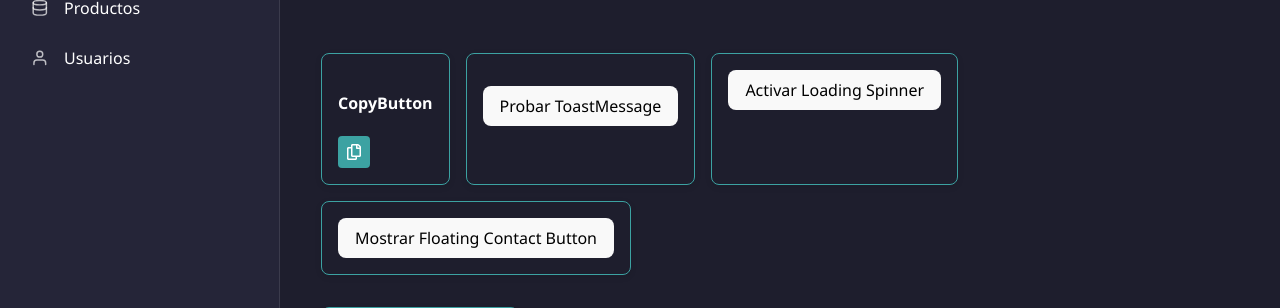
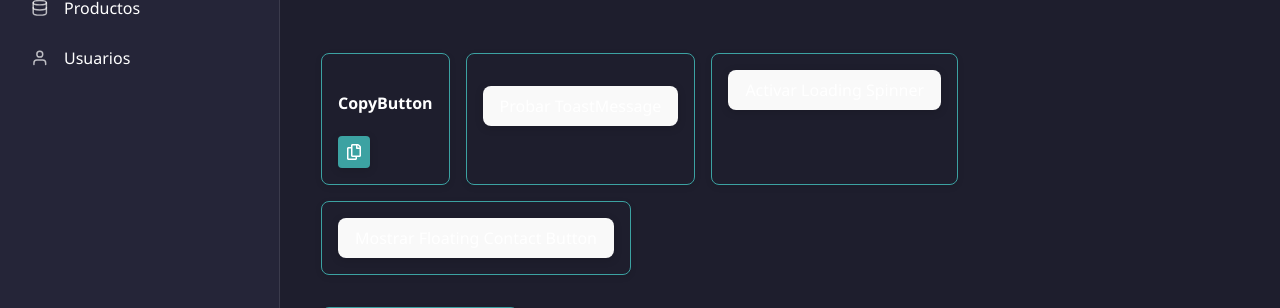
Before and after one commit to juvenilepear/mangobyte-assets, a React (Vite) app: page /dashboard in a window 1280 px wide. Shown: the part 163-471 px from the top of the page. Built offline with nearby package versions, Linux system fonts and the light colour scheme; no server answers; sample sign-in values are in the browser's storage.

Commit message:
color de botones arreglado

```diff
--- a/src/components/Dashboard.css
+++ b/src/components/Dashboard.css
@@ -23,3 +23,23 @@
   margin: 0;
   padding: 0;
 }
+
+button {
+  background-color: var(--color-gray-dark);
+  color: var(--text-color);
+  padding: var(--button-padding);
+  border-radius: var(--button-border-radius);
+  border: none;
+  box-shadow: var(--button-box-shadow);
+  font-family: var(--font-family);
+  cursor: pointer;
+  transition: background-color 0.3s ease;
+}
+
+button:hover {
+  background-color: var(--primary-color-hover);
+}
+
+button:active {
+  background-color: var(--primary-color-active);
+}
```
